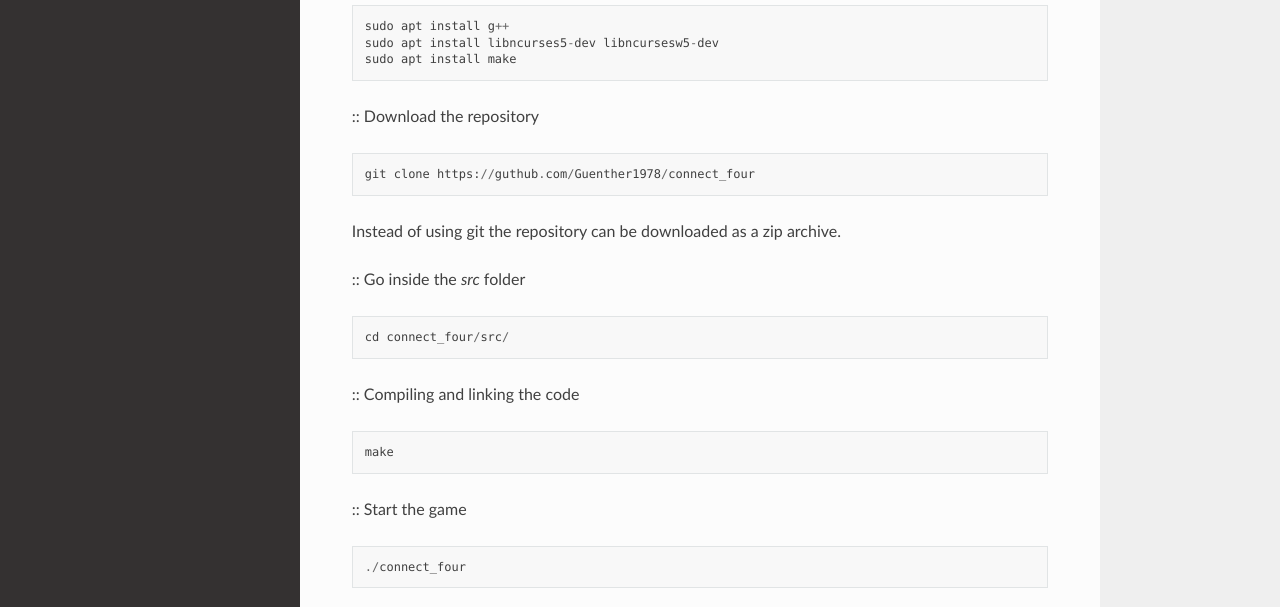
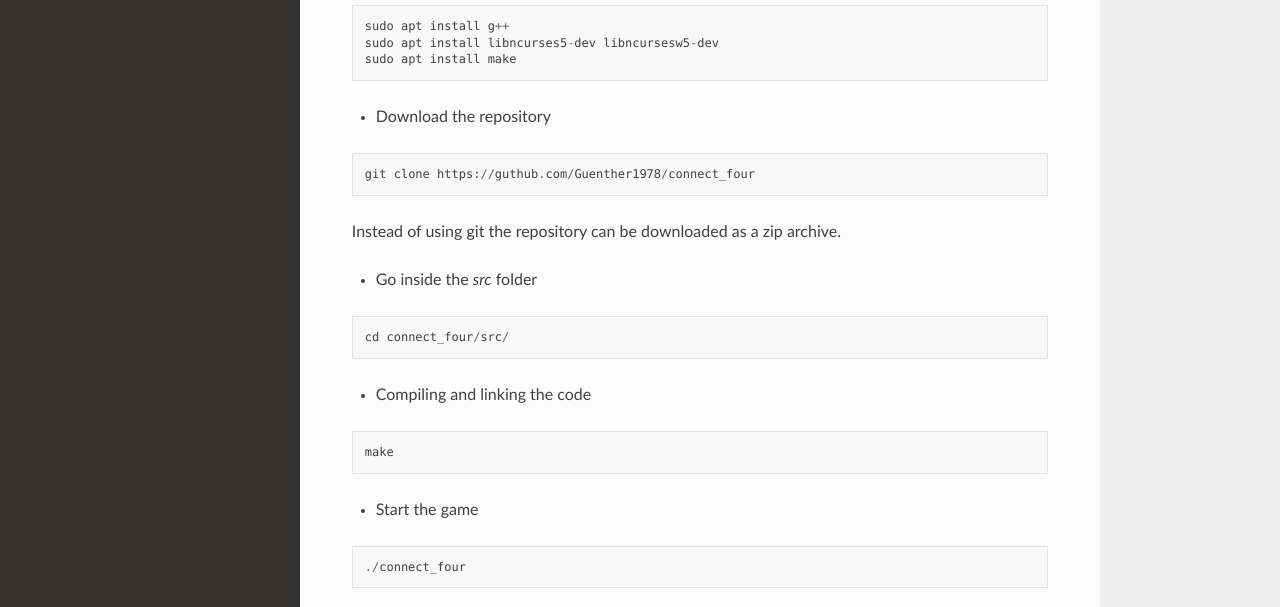
Before and after one commit to Guenther1978/connect_four, a Sphinx documentation site: the page built from doc/source/introduction.rst, in a window 1280 px wide and 1212 px high. Shown: the part 331-938 px from the top of the window. Built offline with Sphinx 7.4.7 and the Read the Docs theme 2.0.0, drawn with Linux system fonts in a browser that asks for light colours.

Commit message:
Mkae list to an bullet list.

```diff
--- a/doc/source/introduction.rst
+++ b/doc/source/introduction.rst
@@ -16,7 +16,7 @@ The installation of make is optional, it makes the building easier.
    sudo apt install libncurses5-dev libncursesw5-dev
    sudo apt install make
 
-:: Download the repository
+- Download the repository
 
 .. code-block::
 
@@ -25,21 +25,21 @@ The installation of make is optional, it makes the building easier.
 
 Instead of using git the repository can be downloaded as a zip archive.
 
-::  Go inside the *src* folder
+- Go inside the *src* folder
 
 .. code-block::
 
    cd connect_four/src/
 
 
-:: Compiling and linking the code
+- Compiling and linking the code
 
 .. code-block::
 
    make
 
 
-:: Start the game
+- Start the game
 
 .. code-block::
 
```
